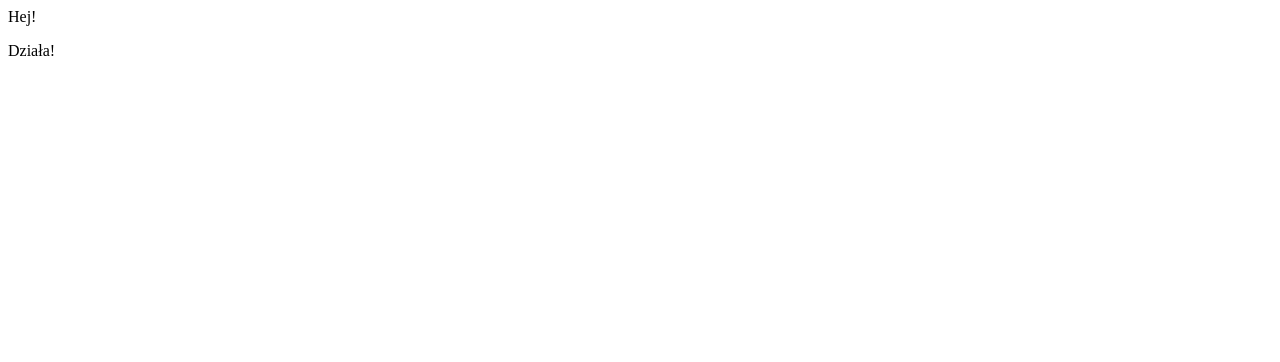
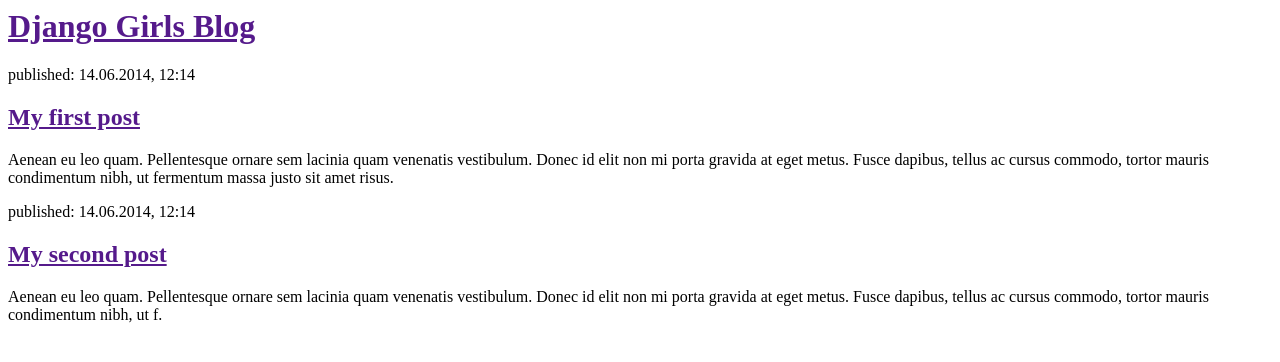
Before and after one commit to PatrycjaPrz/my-first-blog, a Django app: page / in a window 1280 px wide. Before the commit the part shown is almost empty. Shown: the top 362 px of the page. Run offline with Django 3.2, Linux system fonts and the light colour scheme.

Commit message:
Rozbudowa szablonu bloga

```diff
--- a/blog/templates/blog/post_list.html
+++ b/blog/templates/blog/post_list.html
@@ -1,10 +1,23 @@
 <html>
     <head>
-        <title>Blog Patisona</title>
-         <meta charset="UTF-8">
+        <title>Django Girls blog</title>
+        <meta charset="UTF-8">
     </head>
     <body>
-        <p>Hej!</p>
-        <p>Działa!</p>
+        <div>
+            <h1><a href="">Django Girls Blog</a></h1>
+        </div>
+
+        <div>
+            <p>published: 14.06.2014, 12:14</p>
+            <h2><a href="">My first post</a></h2>
+            <p>Aenean eu leo quam. Pellentesque ornare sem lacinia quam venenatis vestibulum. Donec id elit non mi porta gravida at eget metus. Fusce dapibus, tellus ac cursus commodo, tortor mauris condimentum nibh, ut fermentum massa justo sit amet risus.</p>
+        </div>
+
+        <div>
+            <p>published: 14.06.2014, 12:14</p>
+            <h2><a href="">My second post</a></h2>
+            <p>Aenean eu leo quam. Pellentesque ornare sem lacinia quam venenatis vestibulum. Donec id elit non mi porta gravida at eget metus. Fusce dapibus, tellus ac cursus commodo, tortor mauris condimentum nibh, ut f.</p>
+        </div>
     </body>
 </html>
```
